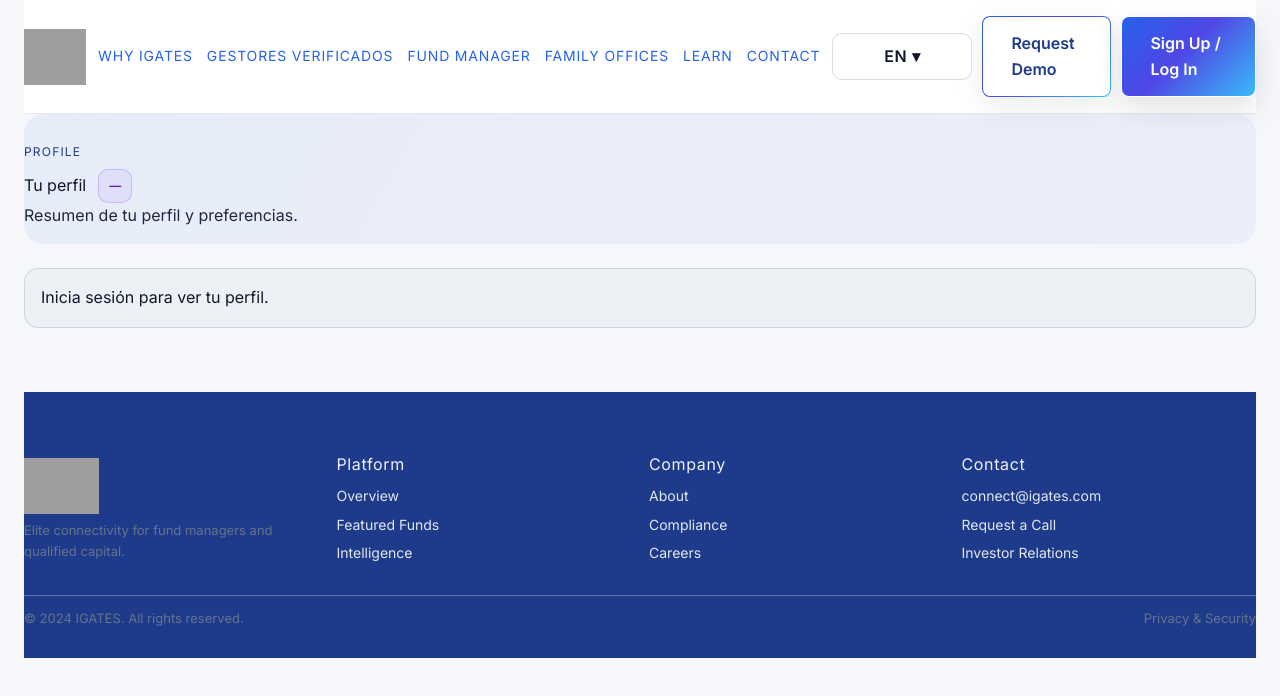
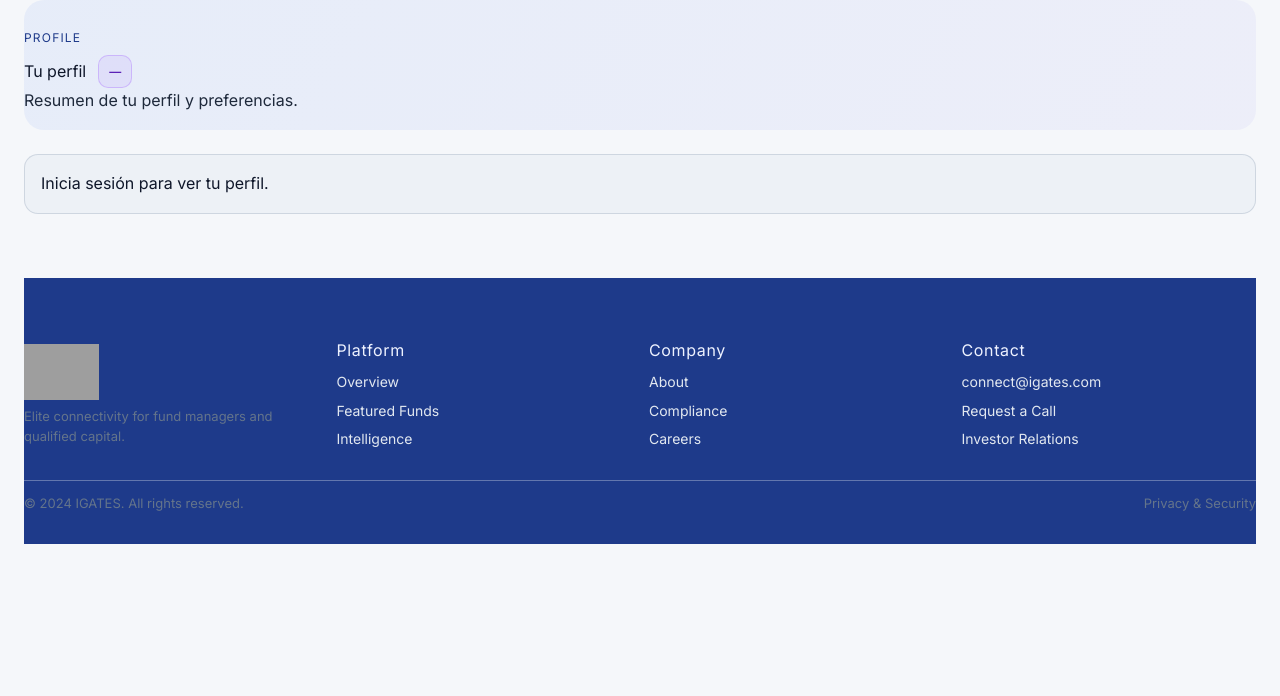
Before and after one commit to Juanherrera-123/Fund_Connect, a Next.js app: page /profile in a window 1280 px wide. Shown: the top 696 px of the page. Built offline with nearby package versions, Linux system fonts and the light colour scheme; grey boxes are pictures that could not be loaded.

Commit message:
Hide navbar on profile page

```diff
--- a/src/app/profile/page.tsx
+++ b/src/app/profile/page.tsx
@@ -1,12 +1,10 @@
 import { Footer } from "@/components/Footer";
-import { Navbar } from "@/components/Navbar";
 import { ProfileHeader } from "@/components/ProfileHeader";
 import { ProfileView } from "@/components/ProfileView";
 
 export default function ProfilePage() {
   return (
     <div className="profile-page">
-      <Navbar />
       <main>
         <section className="page-header minimal compact-hero">
           <div className="container">
```
